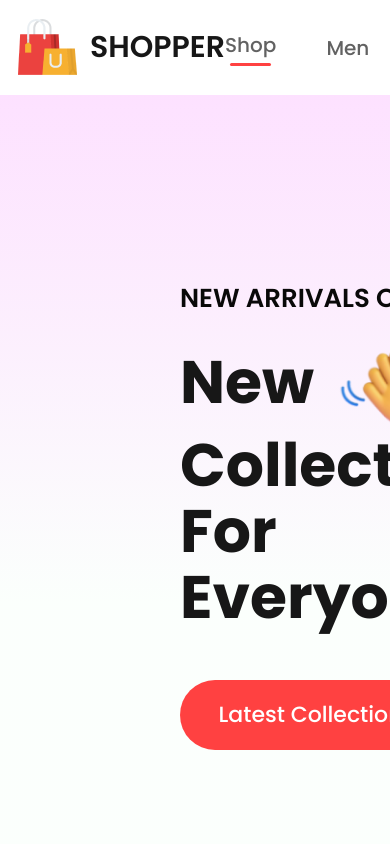
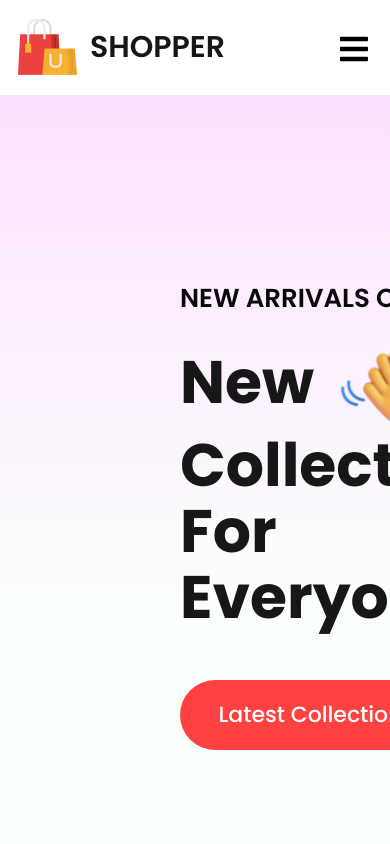
Before and after one commit to Murtuza-Ahmed/react-paractice-tutorial, a React (Vite) app in the folder react-ecommerce-tutorial/: page / in a window 390 px wide. Shown: the top 844 px of the page. Built offline with nearby package versions, Linux system fonts and the light colour scheme.

Commit message:
responsive work

```diff
--- a/react-ecommerce-tutorial/src/Data/data.js
+++ b/react-ecommerce-tutorial/src/Data/data.js
@@ -2,8 +2,8 @@ import p1_img from '../assets/image/product_1.png'
 import p2_img from '../assets/image/product_2.png'
 import p3_img from '../assets/image/product_3.png'
 import p4_img from '../assets/image/product_4.png'
-import p5_img from '../assets/image/product_5.jpg'
-import p6_img from '../assets/image/product_6.jpg'
+// import p5_img from '../assets/image/product_5.jpg'
+// import p6_img from '../assets/image/product_6.jpg'
 
 let data_product = [
   {
--- a/react-ecommerce-tutorial/src/components/Navbar/Navbar.jsx
+++ b/react-ecommerce-tutorial/src/components/Navbar/Navbar.jsx
@@ -5,9 +5,12 @@ import cartIcon from "../../assets/image/cart_icon.png";
 import { useState } from "react";
 import { Link } from "react-router-dom";
 import { ShopContext } from "../../context/ShopContext";
+import { FaBars } from "react-icons/fa";
+import { ImCross } from "react-icons/im";
 
 const Navbar = () => {
   const [menu, setMenu] = useState("shop");
+  const [showMenu, setShowMenu] = useState(false);
   const { getTotalCartItems } = useContext(ShopContext);
   return (
     <div>
@@ -16,7 +19,20 @@ const Navbar = () => {
           <img src={logo} alt="Shopping-Beg-Icon" />
           <p>SHOPPER</p>
         </div>
-        <ul className={styles.navMenu}>
+        <div className={styles.ResponsiveIcon}>
+          <div className={`${styles.Responsive} ${styles.Bars}`}>
+            {showMenu ? (
+              <ImCross onClick={() => setShowMenu(!showMenu)} />
+            ) : (
+              <FaBars onClick={() => setShowMenu(!showMenu)} />
+            )}
+          </div>
+        </div>
+        <ul
+          className={`${styles.navMenu} ${styles.navMenuNone} ${
+            showMenu && styles.ShowNavMenu
+          }`}
+        >
           <li onClick={() => setMenu("shop")}>
             <Link to="/">Shop</Link> {menu === "shop" ? <hr /> : ""}
           </li>
@@ -30,17 +46,17 @@ const Navbar = () => {
             <Link to="/kids">Kids</Link> {menu === "kid" ? <hr /> : ""}
           </li>
         </ul>
-        <div className={`${styles.navLoginCart} ${styles.navMenu}`}>
+        <div
+          className={`${styles.navLoginCart} ${styles.navMenuNone}
+          ${showMenu && styles.ShowNavMenu} `}
+        >
           <Link to="/login">
             <button>Login</button>
           </Link>
           <Link to="/cart">
             <img src={cartIcon} alt="Cart-Icon" />
           </Link>
-          <div className={styles.navCartCount}>{getTotalCartItems()}</div>
-        </div>
-        <div className={styles.ResponsiveIcon}>
-          <div className={`${styles.Responsive} ${styles.Bars}`}></div>
+          <div className={`${styles.navCartCount}`}>{getTotalCartItems()}</div>
         </div>
       </div>
     </div>
--- a/react-ecommerce-tutorial/src/components/Navbar/navbar.module.css
+++ b/react-ecommerce-tutorial/src/components/Navbar/navbar.module.css
@@ -56,8 +56,6 @@
 }
 
 .navLoginCart button {
-    /* width: 150px;
-    height: 50px; */
     padding: 1rem 2rem;
     outline: none;
     border: 1px solid #7A7A7A;
@@ -89,9 +87,55 @@
 
 .ResponsiveIcon {
     display: flex;
+    flex-direction: column;
     justify-content: center;
     align-items: center;
+    position: relative;
+}
+
+.Responsive {
+    font-size: 2rem;
+    display: flex;
+    position: absolute;
+    right: 5px;
+    top: -50px;
     gap: 10px;
-    font-size: 2rem;
     display: none;
 }
+
+@media only screen and (max-width:768px) {
+    .navbar {
+        flex-direction: column;
+        justify-content: center;
+    }
+
+    .navMenu {
+        flex-direction: column;
+        gap: 20px;
+    }
+
+    .navMenuNone {
+        display: none;
+    }
+
+    .Responsive {
+        display: block;
+    }
+
+    .ShowNavMenu {
+        display: block;
+    }
+
+    .navMenu hr {
+        width: 8%;
+    }
+
+    .navCartCount {
+        display: flex;
+        align-items: center;
+        justify-content: center;
+        position: absolute;
+        top: 235px;
+        left: 215px;
+    }
+}
```
